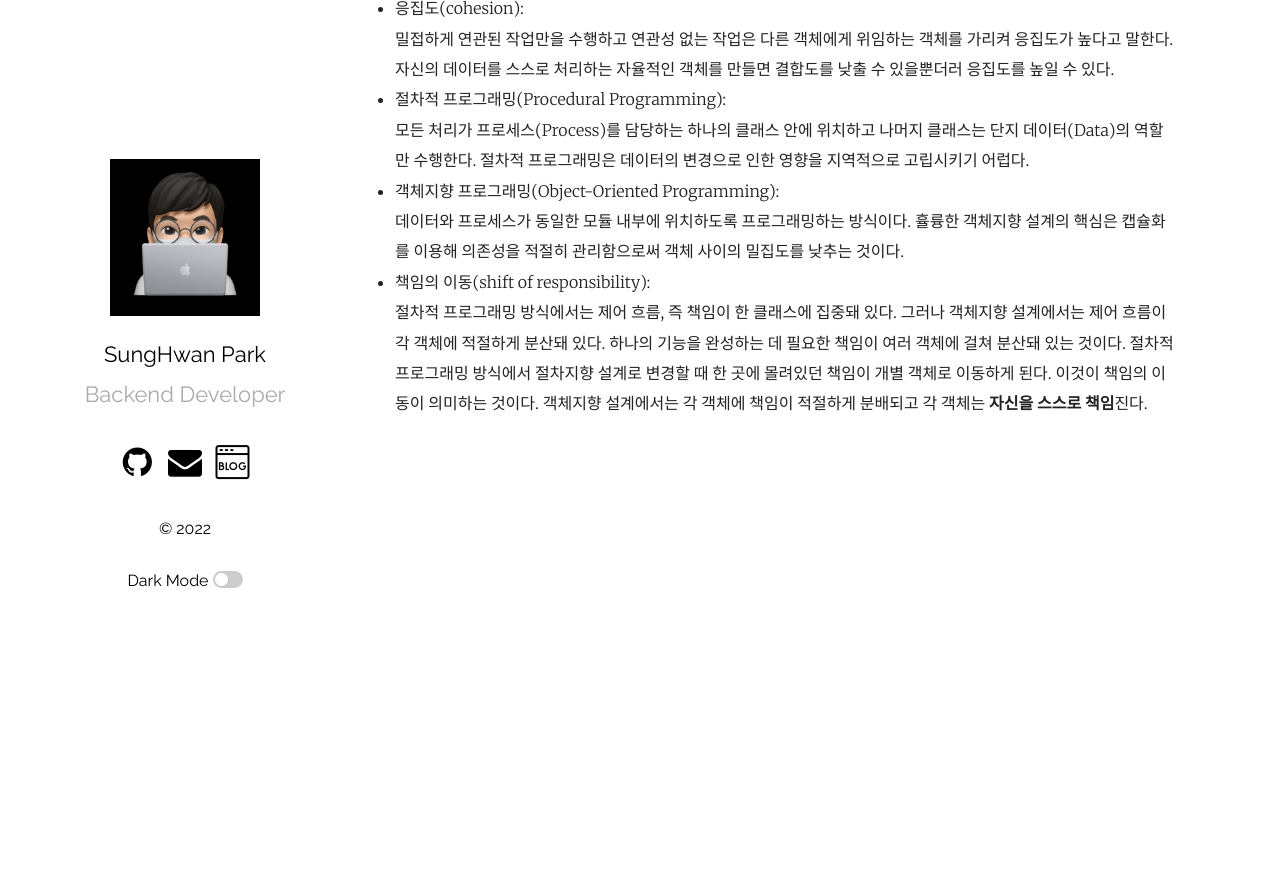
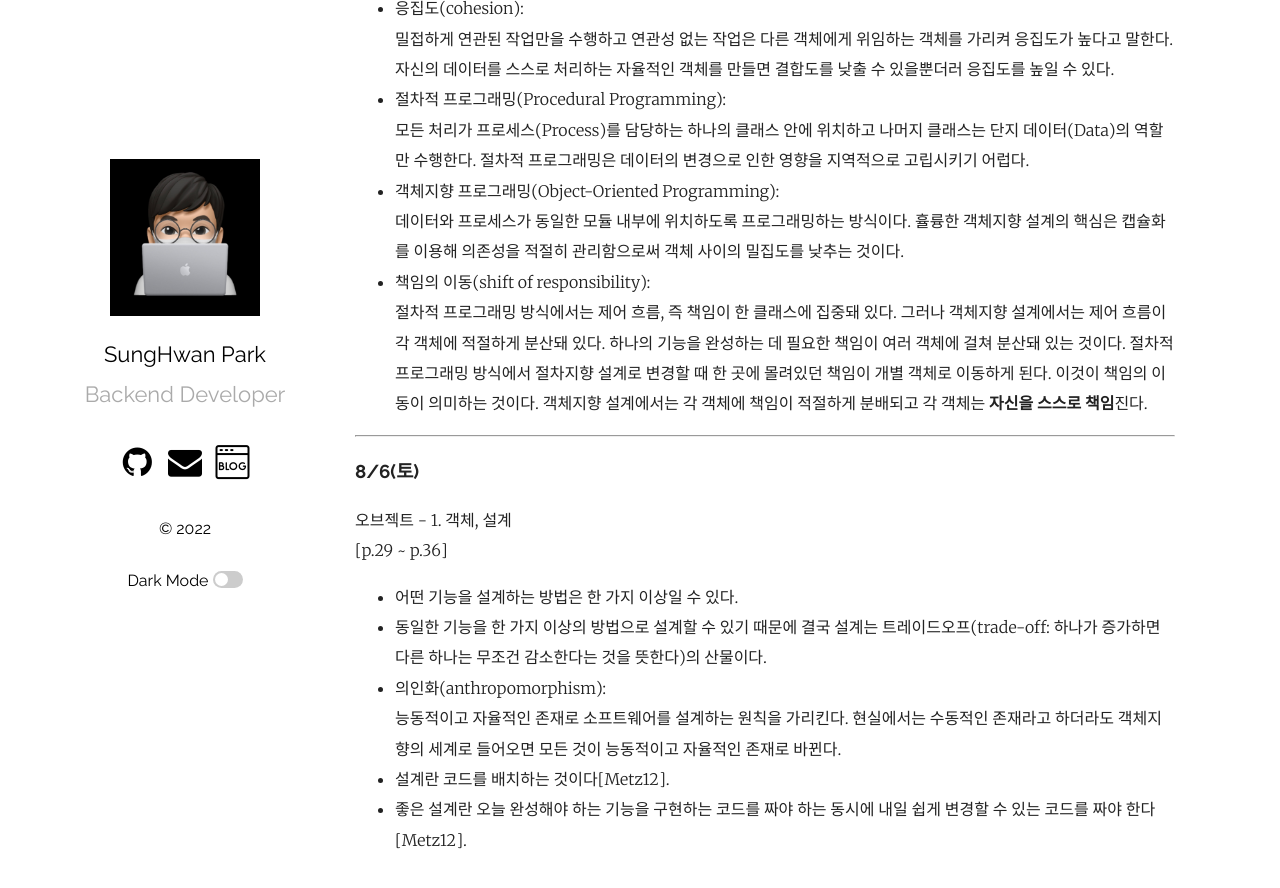
Before and after one commit to mrpark219/TIL, a Jekyll site: the page built from _posts/2022-08-01-8월TIL.markdown, in a window 1280 px wide and 900 px high, scrolled down 5888 px. Shown: the top 888 px of the window. Built offline with Jekyll 4.4.1, drawn with Linux system fonts in a browser that asks for light colours; comment, search, counter and statistics services are not loaded.

Commit message:
feat: 2022-08-06 TIL 추가

```diff
--- a/_posts/2022-08-01-8월TIL.markdown
+++ b/_posts/2022-08-01-8월TIL.markdown
@@ -148,3 +148,17 @@ categories: 202208 TIL
     데이터와 프로세스가 동일한 모듈 내부에 위치하도록 프로그래밍하는 방식이다. 휼륭한 객체지향 설계의 핵심은 캡슐화를 이용해 의존성을 적절히 관리함으로써 객체 사이의 밀집도를 낮추는 것이다.
 -   책임의 이동(shift of responsibility):
     절차적 프로그래밍 방식에서는 제어 흐름, 즉 책임이 한 클래스에 집중돼 있다. 그러나 객체지향 설계에서는 제어 흐름이 각 객체에 적절하게 분산돼 있다. 하나의 기능을 완성하는 데 필요한 책임이 여러 객체에 걸쳐 분산돼 있는 것이다. 절차적 프로그래밍 방식에서 절차지향 설계로 변경할 때 한 곳에 몰려있던 책임이 개별 객체로 이동하게 된다. 이것이 책임의 이동이 의미하는 것이다. 객체지향 설계에서는 각 객체에 책임이 적절하게 분배되고 각 객체는 **자신을 스스로 책임**진다.
+
+---
+
+### 8/6(토)
+
+오브젝트 - 1. 객체, 설계
+[p.29 ~ p.36]
+
+-   어떤 기능을 설계하는 방법은 한 가지 이상일 수 있다.
+-   동일한 기능을 한 가지 이상의 방법으로 설계할 수 있기 때문에 결국 설계는 트레이드오프(trade-off: 하나가 증가하면 다른 하나는 무조건 감소한다는 것을 뜻한다)의 산물이다.
+-   의인화(anthropomorphism):
+    능동적이고 자율적인 존재로 소프트웨어를 설계하는 원칙을 가리킨다. 현실에서는 수동적인 존재라고 하더라도 객체지향의 세계로 들어오면 모든 것이 능동적이고 자율적인 존재로 바뀐다.
+-   설계란 코드를 배치하는 것이다[Metz12].
+-   좋은 설계란 오늘 완성해야 하는 기능을 구현하는 코드를 짜야 하는 동시에 내일 쉽게 변경할 수 있는 코드를 짜야 한다[Metz12].
```
